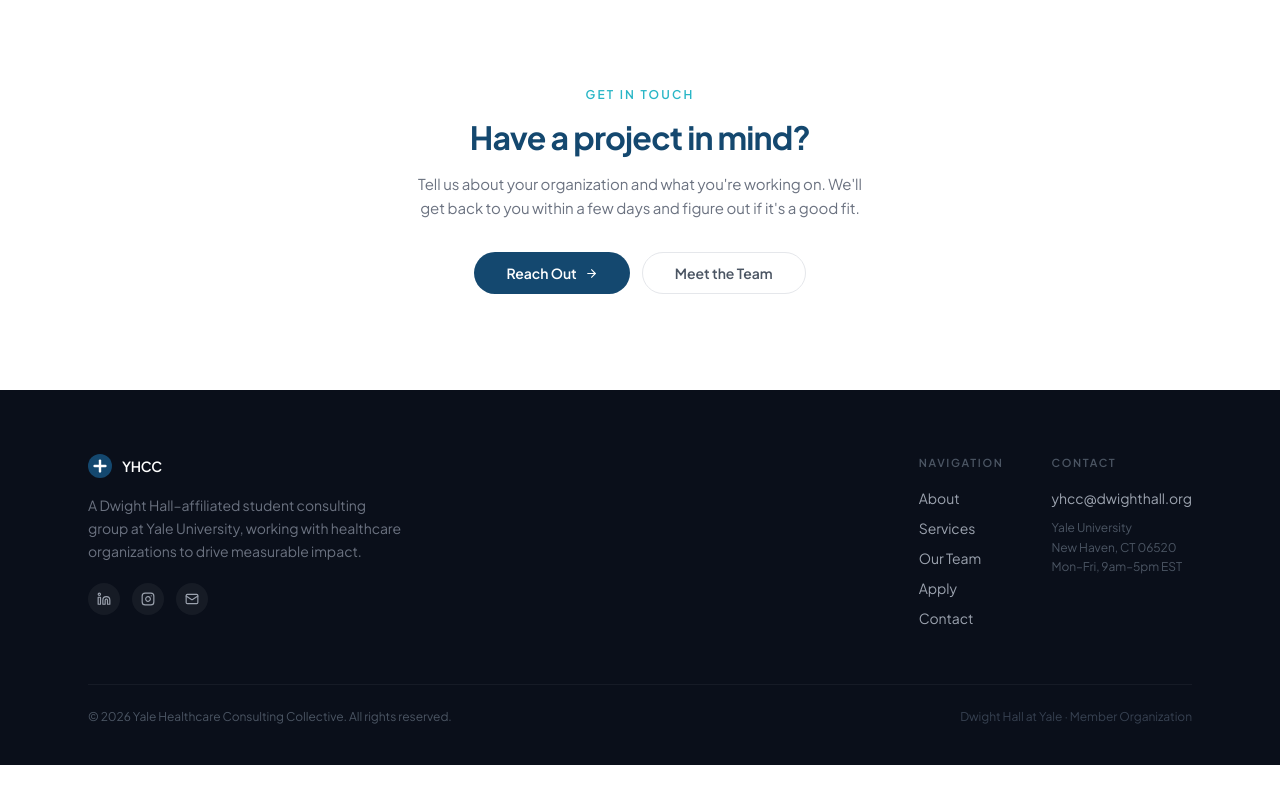
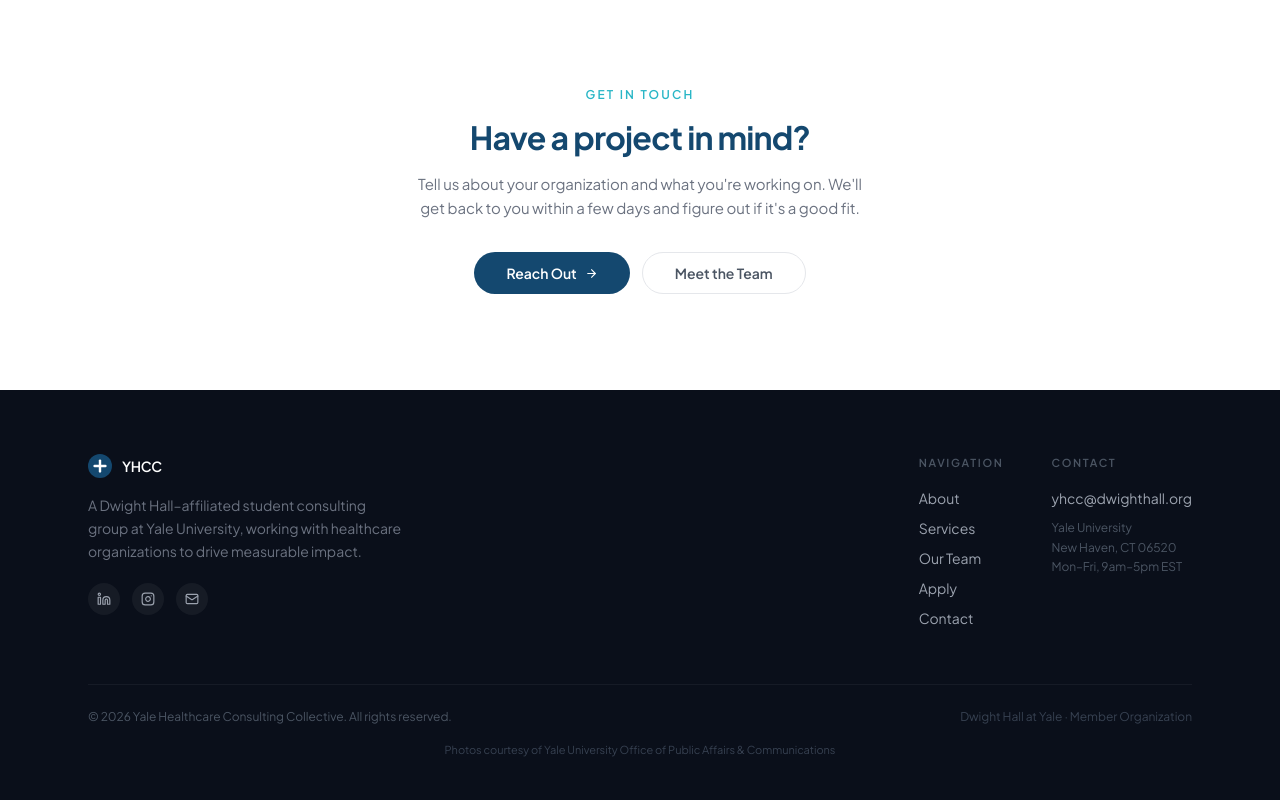
Before and after one commit to sofiagrimm/yale-healthcare-consulting, a React (Vite) app: page / in a window 1280 px wide. Shown: the part 3702-4502 px from the top of the page. Before the commit the page ends 4467 px from the top, so only its background shows below. Built offline with nearby package versions, Linux system fonts and the light colour scheme.

Commit message:
Add photo credit line to site footer

```diff
--- a/src/components/layout/Footer.tsx
+++ b/src/components/layout/Footer.tsx
@@ -97,6 +97,9 @@ export default function Footer() {
             Dwight Hall at Yale · Member Organization
           </p>
         </div>
+        <p className="text-[11px] text-gray-700 text-center mt-4">
+          Photos courtesy of Yale University Office of Public Affairs &amp; Communications
+        </p>
       </div>
     </footer>
   )
```
